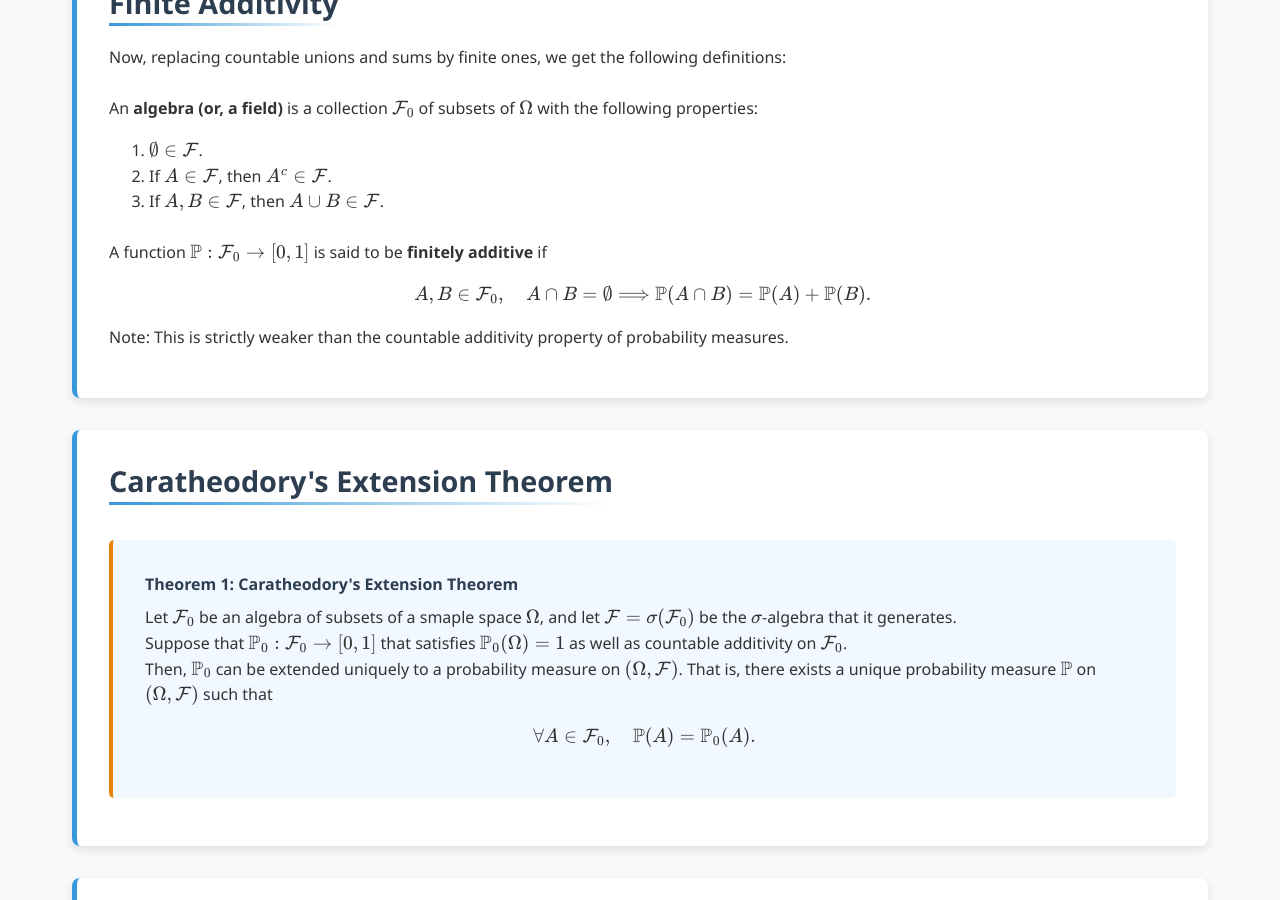
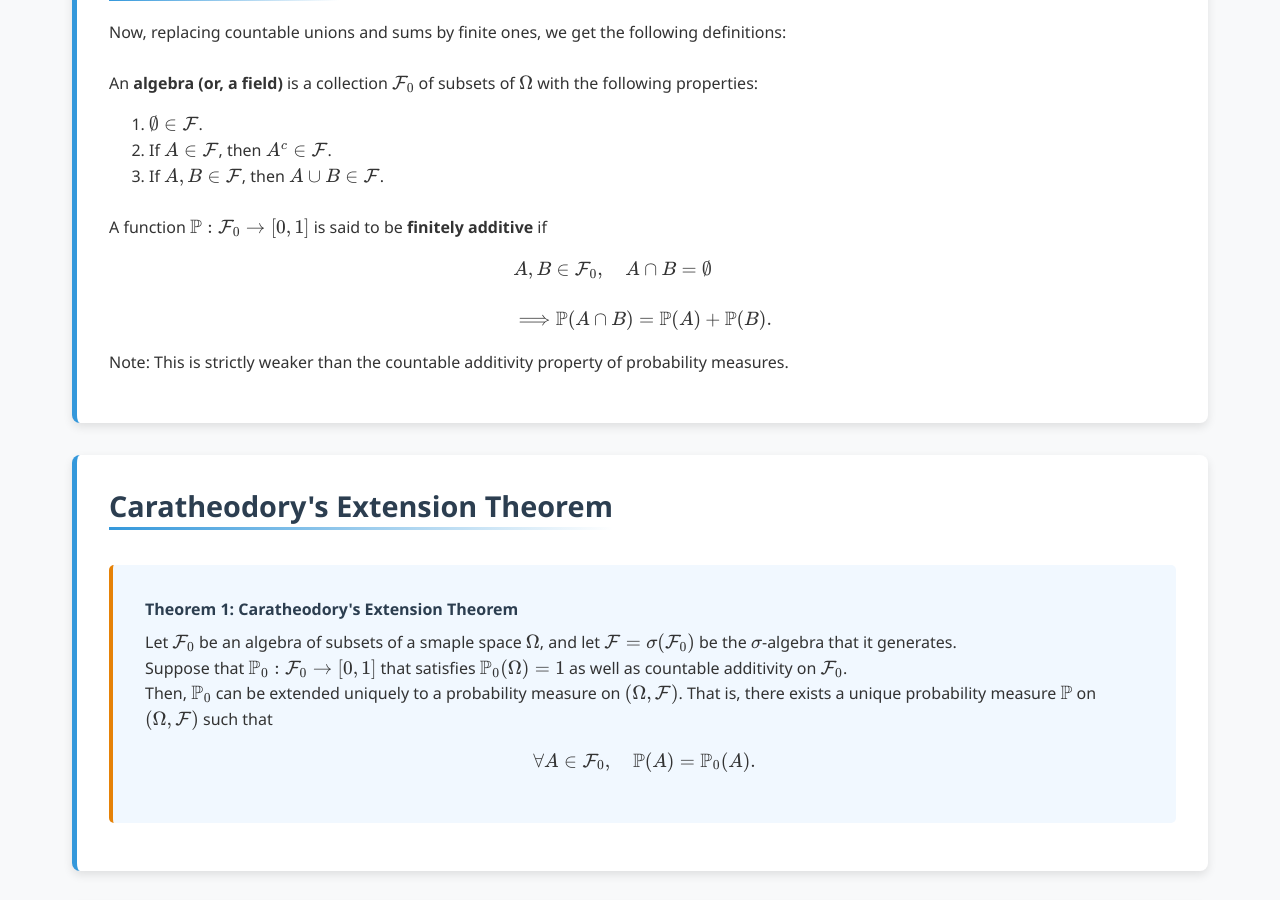
Before and after one commit to Yusukey01/yusukey01.github.io, a Jekyll site: the page built from Mathematics/Calculus/measure.html, in a window 1280 px wide and 900 px high, scrolled down 3366 px. Built offline with Jekyll 4.4.1, drawn with Linux system fonts in a browser that asks for light colours.

Commit message:
updated scripts

```diff
--- a/Mathematics/Calculus/measure.html
+++ b/Mathematics/Calculus/measure.html
@@ -62,7 +62,7 @@ description: Learn about measure theory in terms of probability, and Lebesgue me
             \[
             \omega =  \{1, 1, 4, 3, 1, 5, \cdots\}.
             \]
-            <br><br>
+            <br>
             A simpler case of the probability space can be a <strong>discrete probability space</strong>. In this case, the sample space
             is finite, or countable:
             \[
@@ -156,8 +156,10 @@ description: Learn about measure theory in terms of probability, and Lebesgue me
             <br>
             A function \(\mathbb{P}: \mathcal{F}_0 \to [0, 1]\) is said to be <strong>finitely additive</strong> if
             \[
-            A, B \in \mathcal{F}_0 , \quad A \cap B = \emptyset
-            \Longrightarrow \mathbb{P}(A \cap B) = \mathbb{P}(A) + \mathbb{P}(B).
+            \begin{align*}
+            &A, B \in \mathcal{F}_0 , \quad A \cap B = \emptyset   \\\\
+            &\Longrightarrow \mathbb{P}(A \cap B) = \mathbb{P}(A) + \mathbb{P}(B).
+            \end{align*}
             \]
             Note: This is strictly weaker than the countable additivity property of probability measures.
             </p>
```
